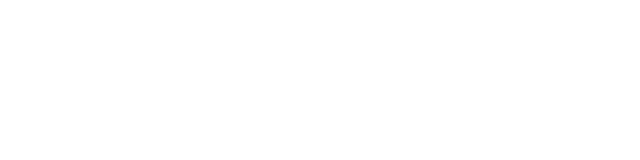
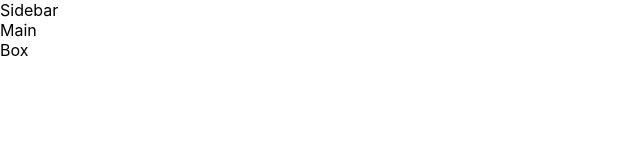
Before and after one commit to jisanjung/COVID-19-Data-Reports, a React (Create React App) app: page / in a window 1280 px wide. Shown: the top 160 px of the page, without its empty margins (0-640 px from the left). Built offline with nearby package versions, Linux system fonts and the light colour scheme.

Commit message:
setting up components

```diff
--- a/src/App.js
+++ b/src/App.js
@@ -1,9 +1,12 @@
 import React from 'react';
+import Sidebar from './components/Sidebar';
+import Main from './components/Main';
 
 function App() {
   return (
     <div>
-
+      <Sidebar/>
+      <Main/>
     </div>
   );
 }
--- /dev/null
+++ b/src/components/Box.js
@@ -0,0 +1,11 @@
+import React from 'react'
+
+const Box = () => {
+    return (
+        <section>
+            Box
+        </section>
+    )
+}
+
+export default Box
--- /dev/null
+++ b/src/components/Main.js
@@ -0,0 +1,21 @@
+import React, { Component } from 'react'
+import Box from './Box'
+
+export class Main extends Component {
+    constructor() {
+        super();
+        this.state = {
+
+        }
+    }
+    render() {
+        return (
+            <div>
+                Main
+                <Box/>
+            </div>
+        )
+    }
+}
+
+export default Main
--- /dev/null
+++ b/src/components/Sidebar.js
@@ -0,0 +1,11 @@
+import React from 'react'
+
+const Sidebar = () => {
+    return (
+        <aside>
+            Sidebar
+        </aside>
+    )
+}
+
+export default Sidebar
```
